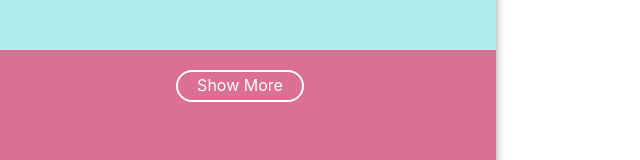
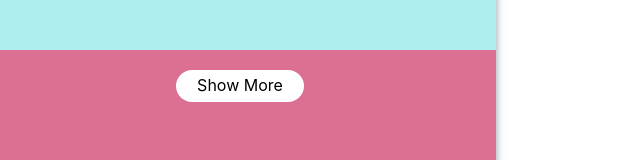
Before and after one commit to dav-he123/slider, a React (Create React App) app in the folder my-app/: page / in a window 1280 px wide. In both pictures the pointer is over the button "Show More". Shown: the part 624-784 px from the top of the page, without its empty margins (0-640 px from the left). Built offline with nearby package versions, Linux system fonts and the light colour scheme.

Commit message:
included more styling to show more button

```diff
--- a/my-app/src/components/Button.scss
+++ b/my-app/src/components/Button.scss
@@ -15,13 +15,13 @@
   background-color: transparent;
 }
 
-// .button:hover {
-//   @include button-active;
+.button:hover {
+  // @include button-active;
 
-//   color: $black;
-//   background-color: $white;
-//   border: 2px solid transparent;
-// }
+  color: $black;
+  background-color: $white;
+  border: 2px solid transparent;
+}
 
 .button--confirm {
   color: $confirm-color;
@@ -33,3 +33,11 @@
   color: $white;
   background-color: $confirm-color;
 }
+
+.buttonLogin:last-of-type {
+  margin-right: 0;
+}
+
+.buttonLogin:focus {
+  outline: none;
+}
--- a/my-app/src/components/Profile/ProfileComponent.scss
+++ b/my-app/src/components/Profile/ProfileComponent.scss
@@ -90,6 +90,7 @@
 
   &__bottom {
     height: 20%;
+    // height: 20rem;
     width: 100%;
     background-color: palevioletred;
 
```
